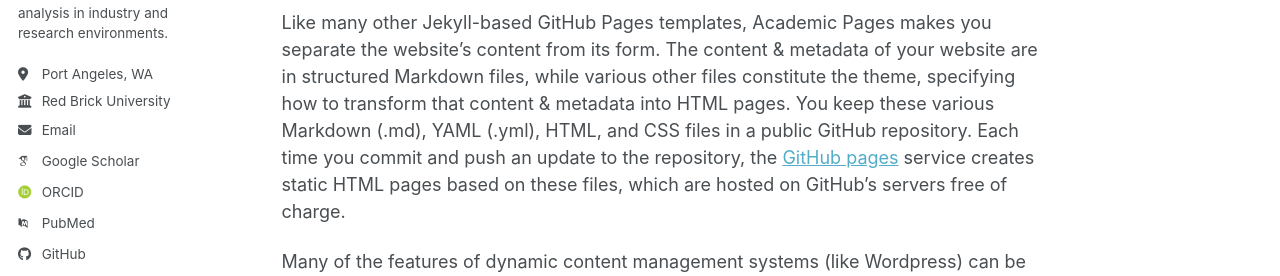
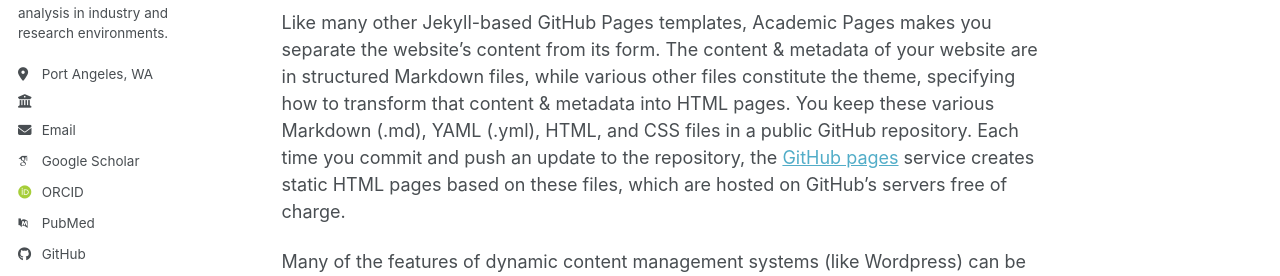
Before and after one commit to sgshindler/sgshindler.github.io, a Jekyll site: the page built from _pages/about.md, in a window 1280 px wide. Shown: the part 527-803 px from the top of the page. Built offline with Jekyll 4.4.1, drawn with Linux system fonts in a browser that asks for light colours; some web fonts are replaced; a script bundle is joined from its source files by our own code; library files that are not in the unit come from our copies.

Commit message:
Update _config.yml

```diff
--- a/_config.yml
+++ b/_config.yml
@@ -12,7 +12,7 @@
 title                    : "Simon Shindler Ph.D."
 title_separator          : "-"
 name                     : &name "Simon Shindler"
-description              : &description "Simon Shindler's blog and website"   # Update this with a general description of your site, this is the default if not overridden by a page
+description              : &description "Simon Shindler's blog and website"
 url                      : https://sgshindler.github.io/
 baseurl                  : "" # the subpath of your site, e.g. "/blog"
 repository               : "sgshindler/sgshindler.github.io"
@@ -27,20 +27,20 @@
   pronouns         : "he/him"
   bio              : "I am a chemical engineer with expertise in heat transfer, fluid mechanics, and vacuum systems. I have significant experience developing and experimentally validating models of complex physical systems and a track record of successful root cause analysis in industry and research environments."
   location         : "Port Angeles, WA"
-  employer         : "Red Brick University"
+  employer         : ""
   uri              : # URL
   email            : "sgshindler@gmail.com"
 
   # Academic websites
   academia         : # URL
   arxiv            : # URL - Update with the correct link to your profile
-  googlescholar    : "https://scholar.google.com/citations?user=PS_CX0AAAAAJ"
+  googlescholar    : "https://scholar.google.com/citations?user=Ni0Arn8AAAAJ&hl=en"
   inspire-hep      : # URL
   impactstory      : # URL
-  orcid            : "https://orcid.org/yourorcidurl"
+  orcid            : "https://orcid.org/0000-0002-7396-2476"
   semantic         : # URL
   ssrn             : # URL
-  pubmed           : "https://www.ncbi.nlm.nih.gov/pubmed/?term=john+snow"
+  pubmed           : ""
   researchgate     : # URL
   scopus           : # URL
   zotero           : # URL
@@ -50,7 +50,7 @@
   bitbucket        : # Username - Update with your username on the site
   codepen          : # Username
   dribbble         : # Username
-  github           : "academicpages"
+  github           : "sgshindler"
   kaggle           : # Username
   stackoverflow    : # User number or user number and name (i.e., use "1" or "1/jeff-atwood")
 
```
